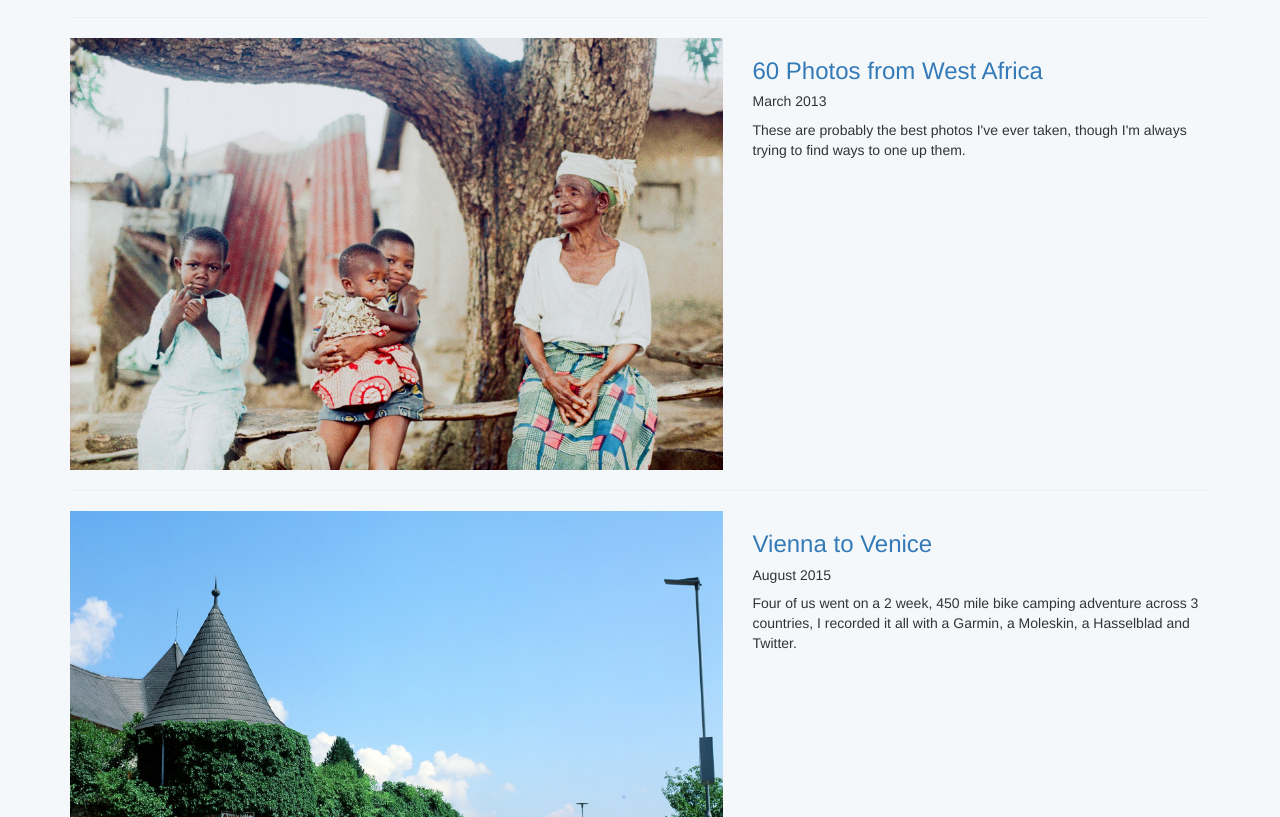
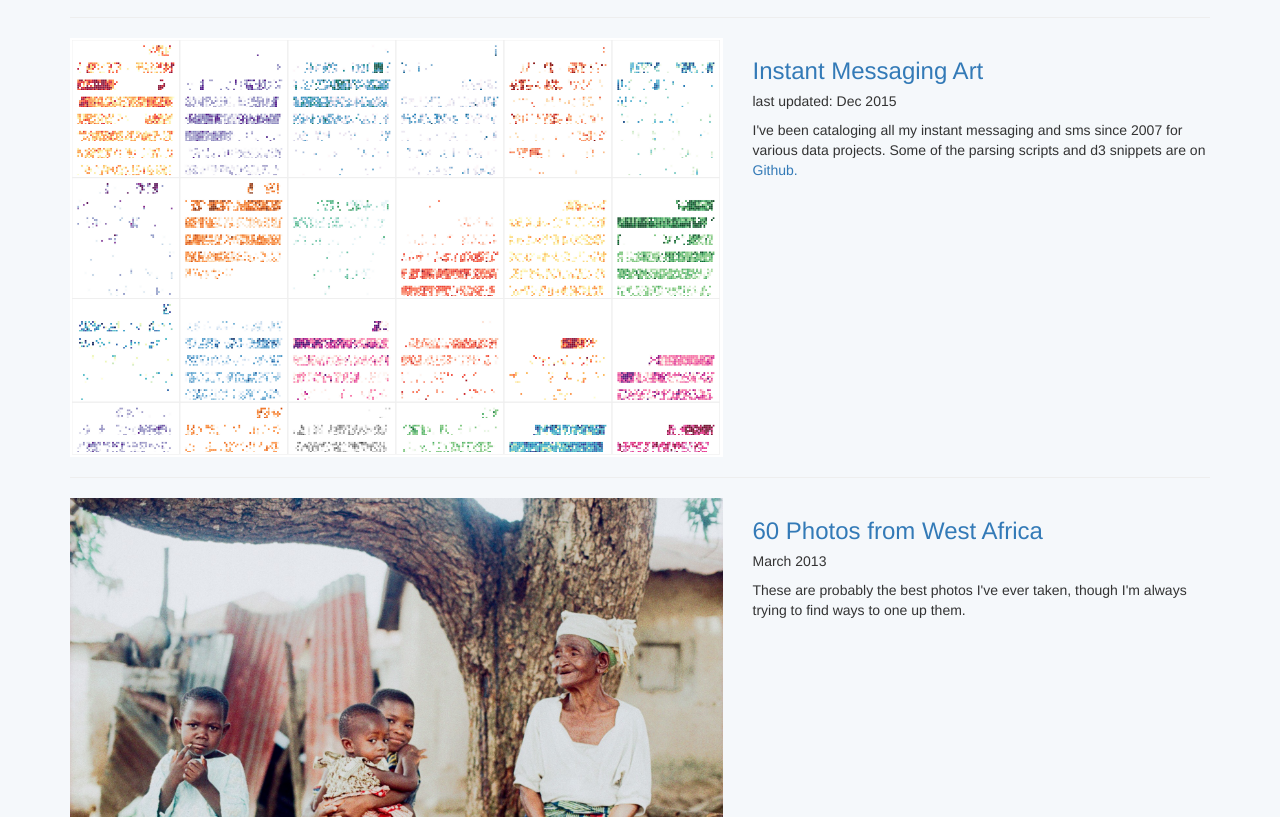
Before and after one commit to Chandler/homepage, a plain HTML site: page index.html in a window 1280 px wide. Shown: the part 1086-1903 px from the top of the page. Drawn offline with Linux system fonts and the light colour scheme.

Commit message:
add back messaging

```diff
--- a/index.html
+++ b/index.html
@@ -84,6 +84,24 @@
                 <h5> April 2019 </h5>
                 <p>
                     A talk I gave at the SF Pen Plotter meetup about 3D projection and 4x4 matrices (40 min). </a>
+                </p>
+            </div>
+        </div>
+        <!-- /.row -->
+        <hr>
+
+        <!-- Project One -->
+        <div class="row">
+            <div class="col-md-7">
+                <a href="http://hipsterdatascience.com/messages">
+                    <img class="img-responsive" src="img/pretty_colors_2.png" alt="">
+                </a>
+            </div>
+            <div class="col-md-5">
+                <h3> <a href="http://hipsterdatascience.com/messages"> Instant Messaging Art </a>  </h3>
+                <h5> last updated: Dec 2015 </h5>
+                <p>
+                    I've been cataloging all my instant messaging and sms since 2007 for various data projects. Some of the parsing scripts and d3 snippets are on <a href="http://github.com/Chandler/scinia"> Github. </a>
                 </p>
             </div>
         </div>
```
